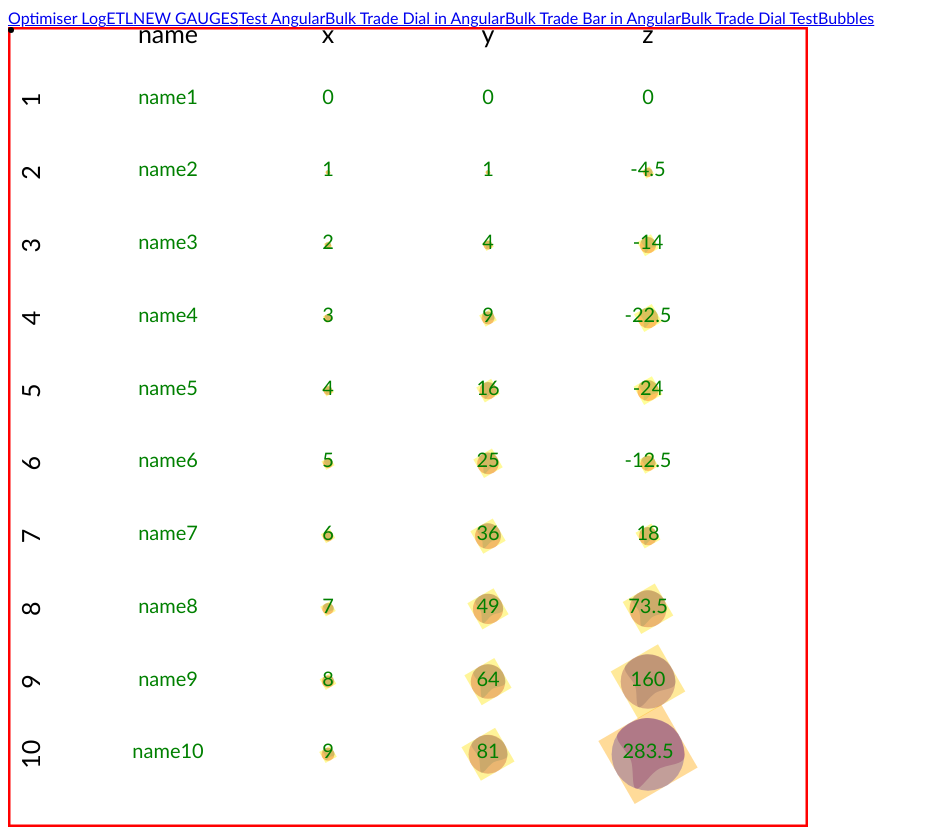
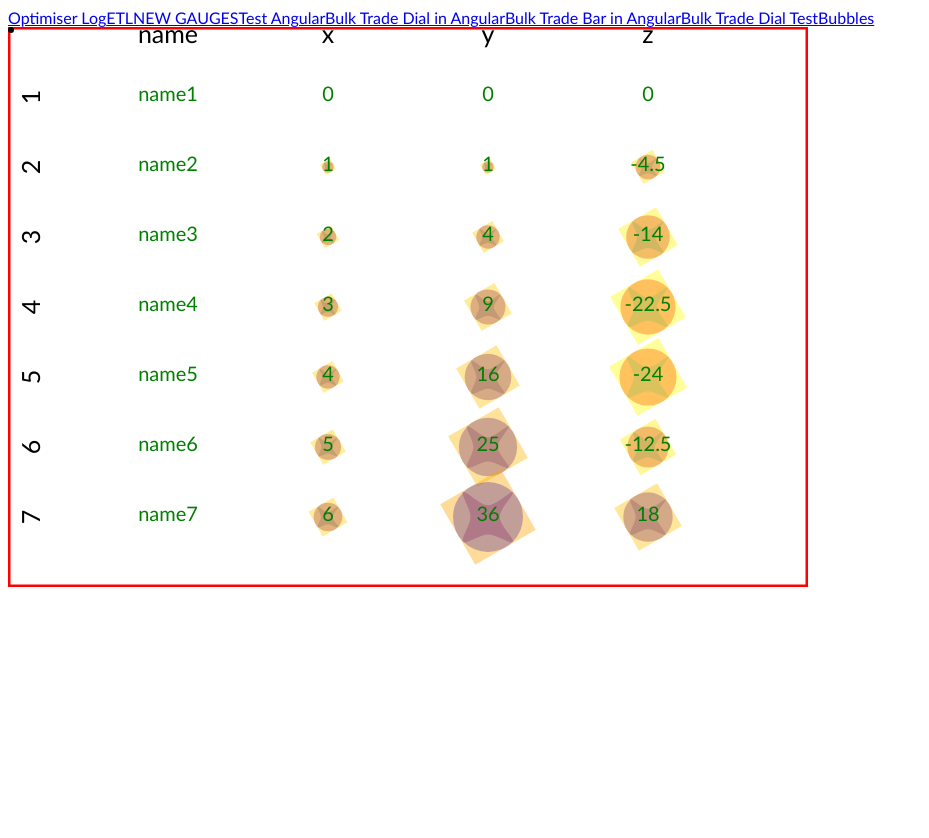
Before and after one commit to colinxsmith/optdisplay, an Angular app: page /bubbles in a window 1280 px wide. Shown: the whole page, without its empty margins (0-929 px from the left). After the commit the page ends 800 px from the top, so only its background shows below. Built offline with nearby package versions, Linux system fonts and the light colour scheme.

Commit message:
Animations

```diff
--- a/src/app/bubbletable/bubbletable.component.css
+++ b/src/app/bubbletable/bubbletable.component.css
@@ -7,6 +7,9 @@
     font-size:25px;
     fill:black;
     text-anchor: middle;
+}
+BUBBLE tspan.name{
+    text-anchor:end;
 }
 #BUBBLE rect.border{
     fill:none;
--- a/src/app/bubbletable/bubbletable.component.html
+++ b/src/app/bubbletable/bubbletable.component.html
@@ -7,41 +7,42 @@
 </ng-container>
 </text>
 
-<ng-container *ngFor="let row of DATA; let i=index">
-<text   class="label"  [attr.y]="fontSize" [attr.x]="0" [attr.transform]="translateHack(fontSize,yScale(i+1),270)">
-{{i+1}}
+<ng-container *ngFor="let row of DATA; let i=index;">
+<text   class="label"  [attr.y]="fontSize" [attr.x]="0" [attr.transform]="translateHack(fontSize,yScale(dataOrder[i]+1),270)">
+{{dataOrder[i]+1}}
 </text>
 
 
 <ng-container *ngFor="let coll of getKeys(row); let j=index">
-<ng-container *ngIf="isNumberHack(row[coll])">
+<ng-container *ngIf="isNumberHack(DATA[dataOrder[i]][coll])">
 
 <ng-container *ngIf="paths">
-<path class="table"  [attr.d]="radarLine(vertexLine(radScale(absHack(row[coll]))))" [style.fill]="isNumberHack(row[coll])?pathScale(row[coll]):'none'"
-[attr.transform]="translateHack(xScale(j+1),yScale(i+1),45)">
+<path class="table" [attr.ij]="getIdHack(j,i)" [attr.d]="radarLine(vertexLine(radScale(absHack(DATA[dataOrder[i]][coll]))))"
+ [style.fill]="isNumberHack(DATA[dataOrder[i]][coll])?pathScale(DATA[dataOrder[i]][coll]):'none'"
+[attr.transform]="translateHack(xScale(j+1),yScale(i+1),pathRotate)">
   </path>
 </ng-container>
 
 <ng-container *ngIf="circles">
-<circle class="table"  [attr.ij]="getIdHack(j,i)" [style.fill]="isNumberHack(row[coll])?circleScale(row[coll]):'none'"
- [attr.cx]="xScale(j+1)" [attr.cy]="yScale(i+1)"  [attr.r]="radScale(absHack(row[coll]))"></circle>
+<circle class="table"  [attr.ij]="getIdHack(j,i)" [style.fill]="isNumberHack(DATA[dataOrder[i]][coll])?circleScale(DATA[dataOrder[i]][coll]):'none'"
+ [attr.cx]="xScale(j+1)" [attr.cy]="yScale(i+1)"  [attr.r]="radScale(absHack(DATA[dataOrder[i]][coll]))"></circle>
 </ng-container>
 
 <ng-container *ngIf="squares">
-<rect class="table" [attr.ij]="getIdHack(j,i)" [style.fill]="isNumberHack(row[coll])?squareScale(row[coll]):'none'"
- [attr.x]="-radScale(absHack(row[coll]))"
-[attr.y]="-radScale(absHack(row[coll]))"
-[attr.height]="radScale(absHack(row[coll]))*2"
- [attr.width]="radScale(absHack(row[coll]))*2"
+<rect class="table" [attr.ij]="getIdHack(j,i)" [style.fill]="isNumberHack(DATA[dataOrder[i]][coll])?squareScale(DATA[dataOrder[i]][coll]):'none'"
+ [attr.x]="-radScale(absHack(DATA[dataOrder[i]][coll]))"
+[attr.y]="-radScale(absHack(DATA[dataOrder[i]][coll]))"
+[attr.height]="radScale(absHack(DATA[dataOrder[i]][coll]))*2"
+ [attr.width]="radScale(absHack(DATA[dataOrder[i]][coll]))*2"
   [attr.transform]="translateHack(xScale(j+1),yScale(i+1),squareRotate)"></rect>
 </ng-container>
 
 </ng-container>
 </ng-container>
 
-<text  class='table'   [attr.y]="yScale(i+1)+fontSize/4">
+<text  class="table"   [attr.transform]="translateHack(0,yScale(i+1)+fontSize/4,90)">
 <ng-container *ngFor="let coll of getKeys(row); let j=index">
-<tspan (click)="textClick(j,i)" [attr.ix]=coll [attr.x]="xScale(j+1)" >{{row[coll]}}</tspan>
+<tspan (click)="textClick(j,i)" [attr.ix]="coll" [attr.x]="xScale(j+1)" >{{DATA[dataOrder[i]][coll]}}</tspan>
 </ng-container>
 </text>
 </ng-container>
--- a/src/app/bubbletable/bubbletable.component.ts
+++ b/src/app/bubbletable/bubbletable.component.ts
@@ -14,14 +14,16 @@ export class BubbletableComponent implements OnInit, OnChanges {
   @Input() circles = true;
   @Input() squares = true;
   @Input() squareRotate = 60;
+  @Input() pathRotate = 45;
   @Input() paths = true;
-  path: string;
   getKeys = Object.keys;
   keys: string[];
   xScale: d3.ScaleLinear<number, number>;
   yScale: d3.ScaleLinear<number, number>;
   radScale: d3.ScaleLinear<number, number>;
   radarLine: d3.LineRadial<number>;
+  dataOrder: number[];
+  updateCount = 0;
   pathScale: (t: number) => string;
   circleScale: (t: number) => string;
   squareScale: (t: number) => string;
@@ -29,7 +31,7 @@ export class BubbletableComponent implements OnInit, OnChanges {
   absHack = Math.abs;
   constructor(private element: ElementRef) {
   }
-  vertexLine = (t: number) => [2 * t, t, t, t, t, t, 2 * t];
+  vertexLine = (t: number) => [t, t / 3, t, t / 2, t, t / 2, t, t / 3];
   getIdHack = (x: number, y: number) => `${x},${y}`;
   translateHack = (x: number, y: number, r = 0) => `translate(${x},${y}) rotate(${r})`;
   ngOnInit() {
@@ -42,10 +44,17 @@ export class BubbletableComponent implements OnInit, OnChanges {
   }
   setup() {
     if (!this.DATA.length) {
-      for (let i = 0; i < 10; ++i) {
+      for (let i = 0; i < 7; ++i) {
         this.DATA.push({ name: `name${i + 1}`, x: i, y: i * i, z: i * i * (i - 5.5) });
       }
+      this.height = this.DATA.length * this.fontSize * 4;
     }
+    this.dataOrder = Array(this.DATA.length);
+    for (let i = 0; i < this.dataOrder.length; ++i) {
+      this.dataOrder[i] = i;
+    }
+    console.log(this.dataOrder);
+    this.keys = this.getKeys(this.DATA[0]);
     this.xScale = d3.scaleLinear().domain([0, this.getKeys(this.DATA[0]).length + 1]).range([0, this.width]);
     this.yScale = d3.scaleLinear().domain([0, this.DATA.length + 1]).range([0, this.height]);
     let dm = 0, dM = 0, am = 0, aM = 0;
@@ -76,20 +85,87 @@ export class BubbletableComponent implements OnInit, OnChanges {
     const angScale = d3.scaleLinear().domain([0, this.vertexLine(1).length]).range([0, Math.PI * 2]);
     this.radarLine = d3.lineRadial<number>()
       .curve(d3.curveCardinalClosed)
-      .radius((d, i) => {
-        console.log(d, i);
-        return d * (i % 2 + 1) / 2;
-      })
+      .radius(d => d)
       .angle((d, i) => angScale(i));
   }
   update() {
+    this.updateCount++;
+    console.log('update count', this.updateCount);
     this.fontSize = +d3.select(this.element.nativeElement).select('#BUBBLE').select('.table').style('font-size').replace('px', '');
+    if (this.circles) {
+      const circleTable = d3.select(this.element.nativeElement).selectAll('circle.table').nodes() as SVGCircleElement[];
+      circleTable.forEach(d => {
+        const here = d3.select(d);
+        const ij = here.attr('ij');
+        here
+          .attr('cx', this.xScale(+ij.split(',')[0] + 1))
+          .attr('cy', this.yScale(+ij.split(',')[1] + 1));
+        here.transition().duration(2000)
+          .tween('ff', (dd, i) => (t) => {
+            here.attr('cx', (t * (1 - t) + 1) * this.xScale(+ij.split(',')[0] + 1));
+            here.attr('cy', (1 - t) * this.height * 0.95 + t * this.yScale(+ij.split(',')[1] + 1));
+          });
+      });
+    }
+    if (this.squares) {
+      const squareTable = d3.select(this.element.nativeElement).selectAll('rect.table').nodes() as SVGRectElement[];
+      squareTable.forEach(d => {
+        const here = d3.select(d);
+        const ij = here.attr('ij');
+        here.attr('transform', this.translateHack(this.xScale(+ij.split(',')[0] + 1), this.yScale(+ij.split(',')[1] + 1)));
+        here.transition().duration(2000)
+          .tween('ff', (dd, i) => (t) => {
+            here.attr('transform', this.translateHack(this.xScale(+ij.split(',')[0] + 1), t * this.yScale(+ij.split(',')[1] + 1),
+              this.squareRotate * t));
+          });
+      });
+    }
+    if (this.paths) {
+      const pathTable = d3.select(this.element.nativeElement).selectAll('path.table').nodes() as SVGRectElement[];
+      pathTable.forEach(d => {
+        const here = d3.select(d);
+        const ij = here.attr('ij');
+        here.attr('transform', this.translateHack(this.xScale(+ij.split(',')[0] + 1), this.yScale(+ij.split(',')[1] + 1)));
+        here.transition().duration(2000)
+          .tween('ff', (dd, i) => (t) => {
+            here.attr('transform', this.translateHack(this.xScale(+ij.split(',')[0] + 1),
+              (t * (1 - t) + 1) * this.yScale(+ij.split(',')[1] + 1), this.pathRotate * t));
+          });
+      });
+    }
+    const textTable = d3.select(this.element.nativeElement).selectAll('text.table').nodes() as SVGTextElement[];
+    textTable.forEach((d, i) => {
+      const dd = d3.select(d);
+      dd
+        .attr('transform', `translate(0,${this.yScale(i + 1) + this.fontSize / 4}) rotate(-45)`)
+        .transition().duration(2000)
+        .attr('transform', `translate(0,${this.yScale(i + 1) + this.fontSize / 4}) rotate(0)`);
+    });
   }
   textClick(xpos: number, ypos: number) {
-    const here = d3.select(this.element.nativeElement).selectAll('text.table').nodes() as SVGTextElement[];
-    const hh = d3.select(here[ypos]).selectAll('tspan').nodes()[xpos] as SVGTSpanElement;
-    if (this.isNumberHack(this.DATA[ypos][d3.select(hh).attr('ix')])) {
-      console.log(hh.textContent, this.DATA[ypos][d3.select(hh).attr('ix')]);
+    const textTable = d3.select(this.element.nativeElement).selectAll('text.table').nodes() as SVGTextElement[];
+    const tspanTable = d3.select(textTable[ypos]).selectAll('tspan').nodes()[xpos] as SVGTSpanElement;
+    if (this.isNumberHack(this.DATA[ypos][d3.select(tspanTable).attr('ix')])) {
+      const key = d3.select(tspanTable).attr('ix');
+      console.log(key, tspanTable.textContent, this.DATA[ypos][key]);
+      for (let i = 0; i < this.dataOrder.length; ++i) {
+        this.dataOrder[i] = i;
+      }
+      this.dataOrder.sort((d1, d2) => {
+        if (this.DATA[d1][key] < this.DATA[d2][key]) {
+          return 1;
+        } else if (this.DATA[d1][key] === this.DATA[d2][key]) {
+          return 0;
+        } else {
+          return -1;
+        }
+      });
+    } else {
+      for (let i = 0; i < this.dataOrder.length; ++i) {
+        this.dataOrder[i] = i;
+      }
     }
+    console.log(this.dataOrder);
+    this.update();
   }
 }
```
